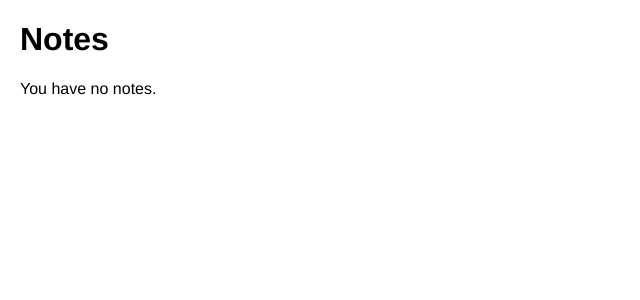
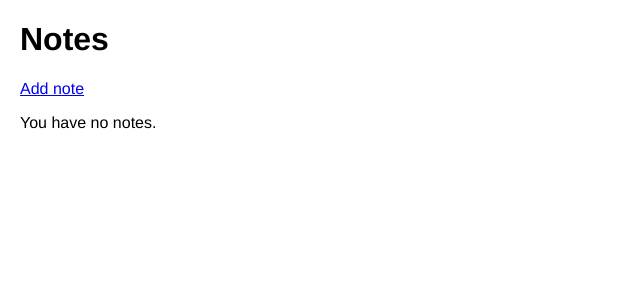
Before and after one commit to paulcwatts/codefellows-django-testing, a Django app: page /notes/ in a window 1280 px wide. Shown: the top 300 px of the page, without its empty margins (0-640 px from the left). Run offline with Django 3.2, Linux system fonts and the light colour scheme; data that the repository does not hold is empty.

Commit message:
Add basic adding

```diff
--- a/notes/static/css/main.css
+++ b/notes/static/css/main.css
@@ -18,3 +18,9 @@ body {
 .note-list > li:first-child {
   border-top: solid 1px gray;
 }
+
+form label,
+form textarea,
+form [type=submit] {
+  display: block;
+}
--- a/notes/templates/notes/note_list.html
+++ b/notes/templates/notes/note_list.html
@@ -1,6 +1,7 @@
 {% extends "base.html" %}
 {% block body %}
     <h1>Notes</h1>
+    <a href="{% url 'note-add' %}">Add note</a>
     {% if notes %}
         <ul class="note-list">
             {% for note in notes %}
--- a/notes/urls.py
+++ b/notes/urls.py
@@ -1,9 +1,10 @@
 from django.conf.urls import patterns, url
 
-from .views import NoteList, NoteDetail
+from .views import NoteList, NoteCreate, NoteDetail
 
 
 urlpatterns = patterns('notes.views',
     url(r'^$', NoteList.as_view(), name='note-list'),
-    url(r'^(?P<pk>\d+)/$', NoteDetail.as_view(), name='note-detail')
+    url(r'^(?P<pk>\d+)/$', NoteDetail.as_view(), name='note-detail'),
+    url(r'^add/$', NoteCreate.as_view(), name='note-add'),
 )
--- a/notes/views.py
+++ b/notes/views.py
@@ -1,5 +1,7 @@
-from django.views.generic import DetailView, ListView
+from django.views.generic import CreateView, DetailView, ListView
+from django.core.urlresolvers import reverse_lazy
 
+from .forms import NoteForm
 from .models import Note
 
 
@@ -11,3 +13,9 @@ class NoteList(ListView):
 class NoteDetail(DetailView):
     model = Note
     context_object_name = 'note'
+
+
+class NoteCreate(CreateView):
+    model = Note
+    form_class = NoteForm
+    success_url = reverse_lazy('note-list')
```
Also changed, not shown: notes/forms.py (added, +11 -0 lines), notes/templates/notes/note_form.html (added, +9 -0 lines).
